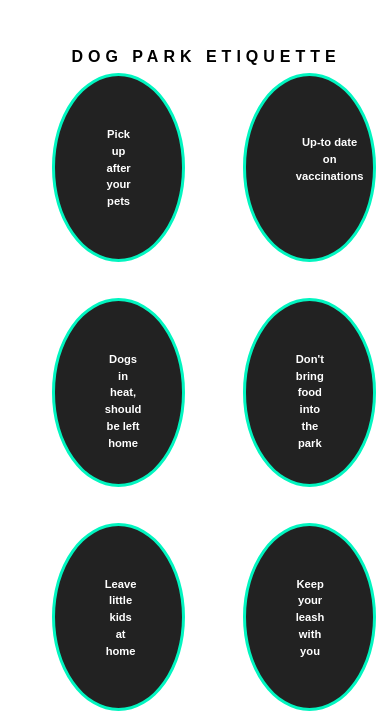
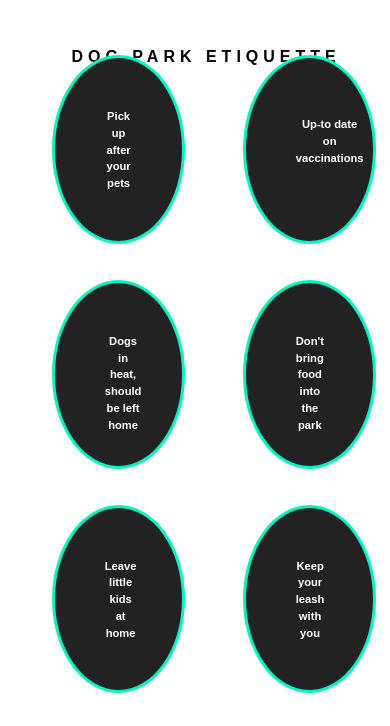
Before and after one commit to MichaelFoisy12/Smarthealthypets, a plain HTML site: page parks.html in a window 390 px wide. Shown: the part 38-764 px from the top of the page. Drawn offline with nearby package versions, Linux system fonts and the light colour scheme.

Commit message:
Update parks.html

```diff
--- a/parks.html
+++ b/parks.html
@@ -292,7 +292,7 @@ footer p a{
         font-size: 0.7em;
         width: 35%;
         height: 21%;
-        top: -13%;
+        top: -15%;
         margin-bottom: auto;
 
     }
```
